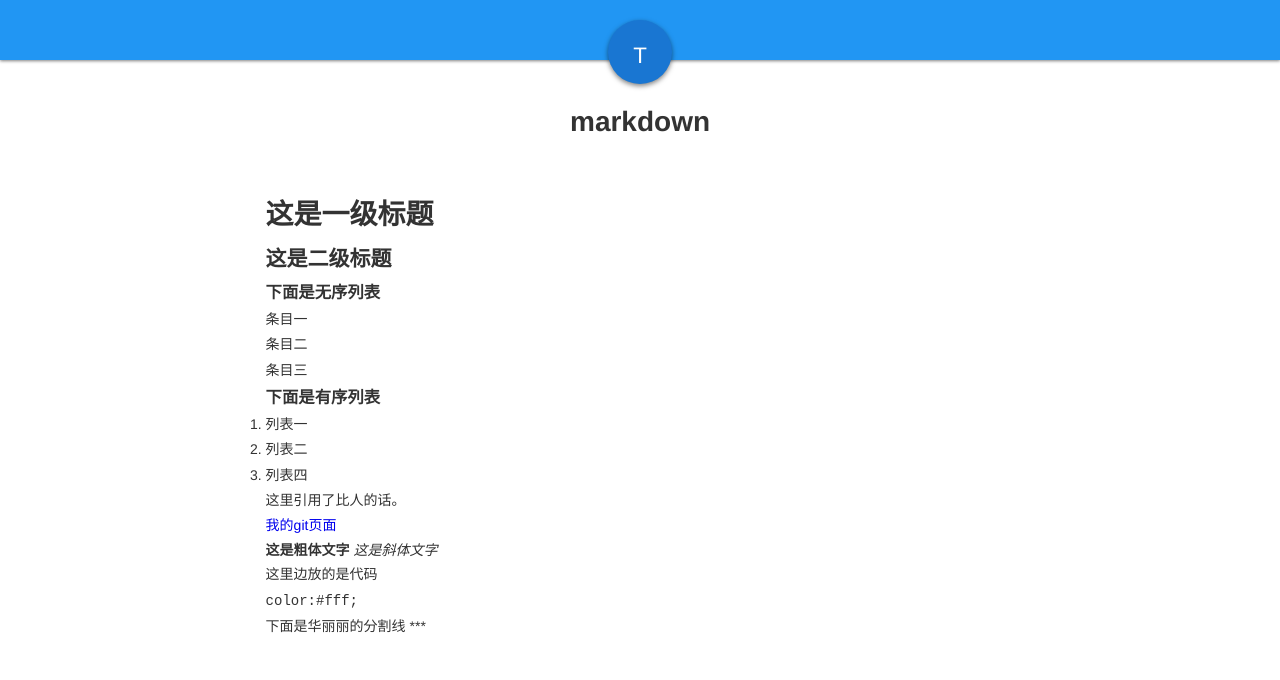
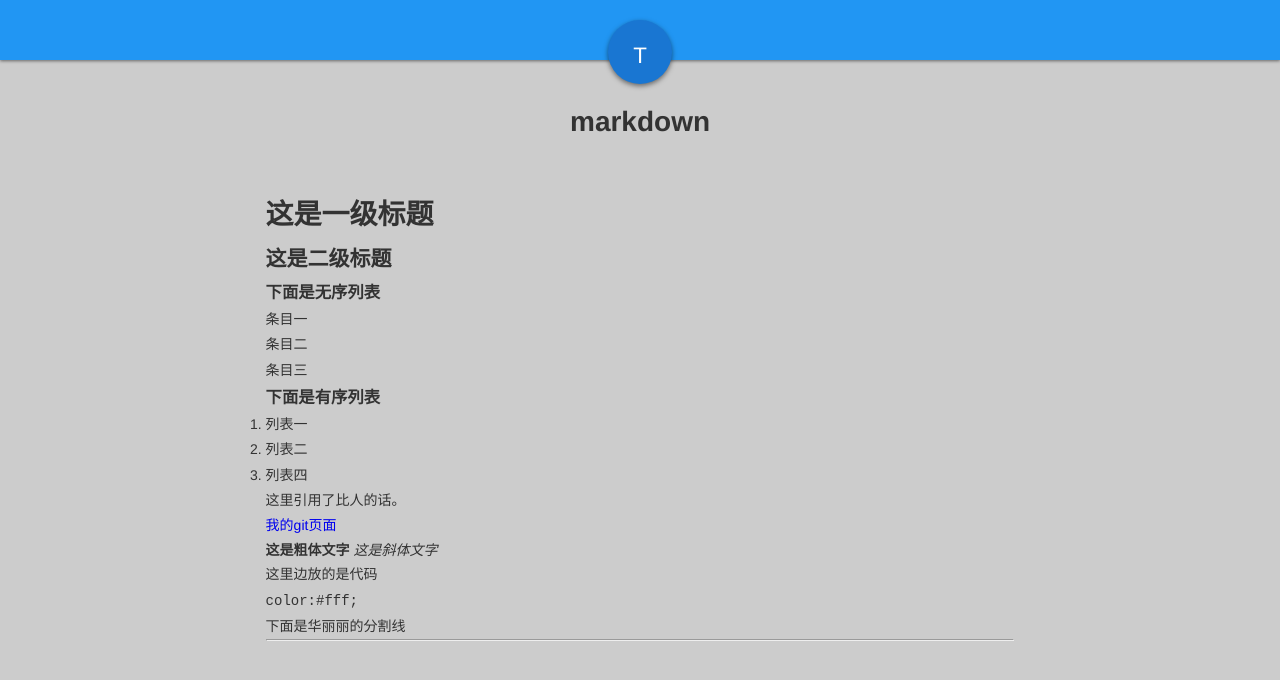
Before and after one commit to yinguolong/newming.github.io, a Jekyll site: the page built from _posts/2016-3-3-markdown.md, in a window 1280 px wide. Shown: the top 680 px of the page. Built offline with Jekyll 4.4.1, drawn with Linux system fonts in a browser that asks for light colours.

Commit message:
I don't know

````diff
--- a/_layouts/post.html
+++ b/_layouts/post.html
@@ -2,9 +2,14 @@
 <html lang="en">
 <head>
 	<meta charset="UTF-8">
-	<link rel="shortcut icon" href="images/littlelogo.png">
+	<link rel="shortcut icon" href="/images/littlelogo.png">
 	<meta name="viewport" content="width=device-width,initial-scale=1">
 	<link rel="stylesheet" href="/css/index.css">
+	<style>
+		body{
+			background-color: #ccc;
+		}
+	</style>
 </head>
 <body>
 	<div class="top">
--- a/_posts/2016-3-3-markdown.md
+++ b/_posts/2016-3-3-markdown.md
@@ -8,11 +8,13 @@ title: markdown
 ## 这是二级标题
 
 ### 下面是无序列表
+
 * 条目一
 * 条目二
 * 条目三
 
 ### 下面是有序列表
+
 1. 列表一
 2. 列表二
 3. 列表四
@@ -27,5 +29,7 @@ __这是粗体文字__  _这是斜体文字_
 这里边放的是代码
 color:#fff;
 ```
+
 下面是华丽丽的分割线
+
 ***
````
